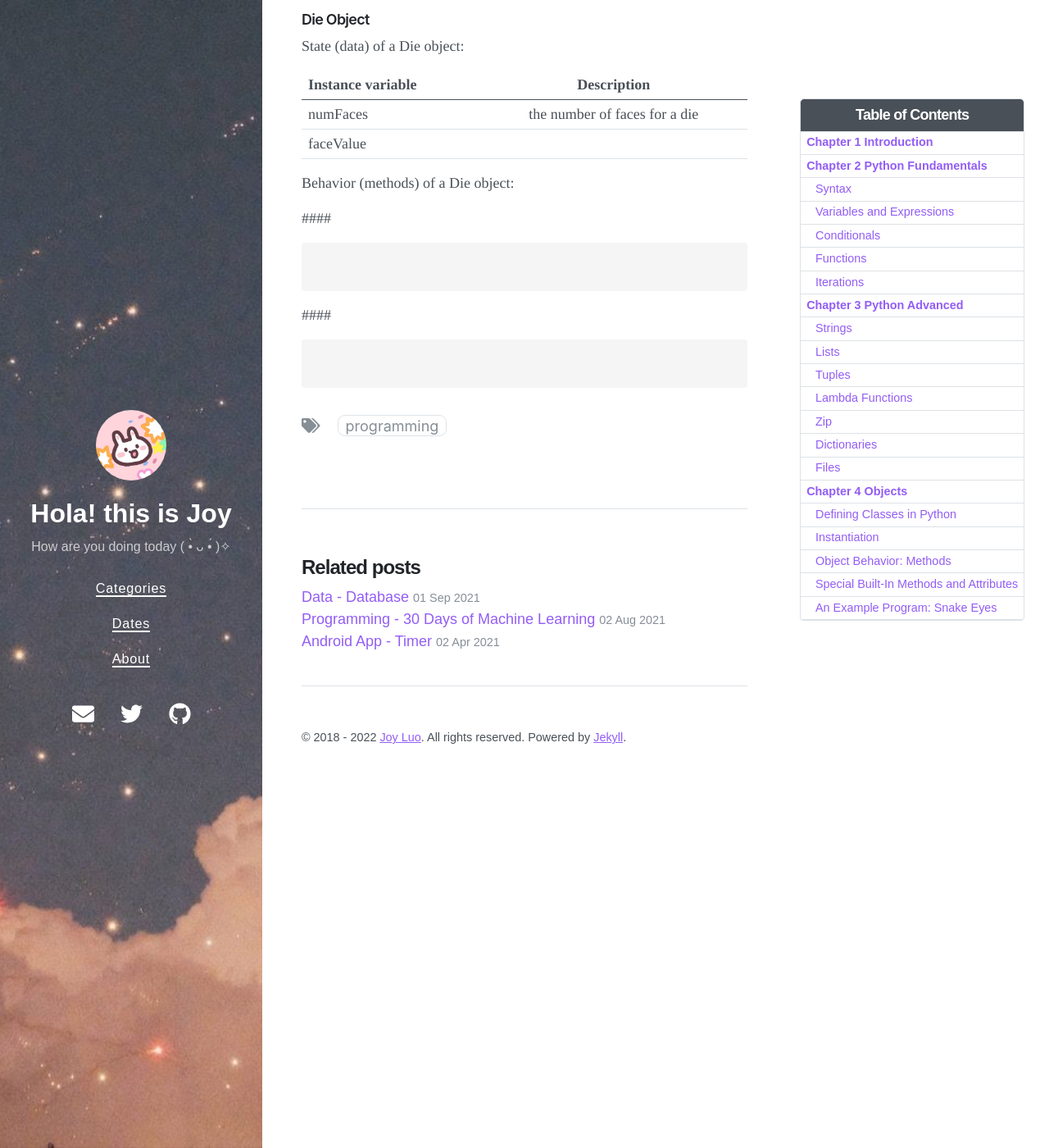
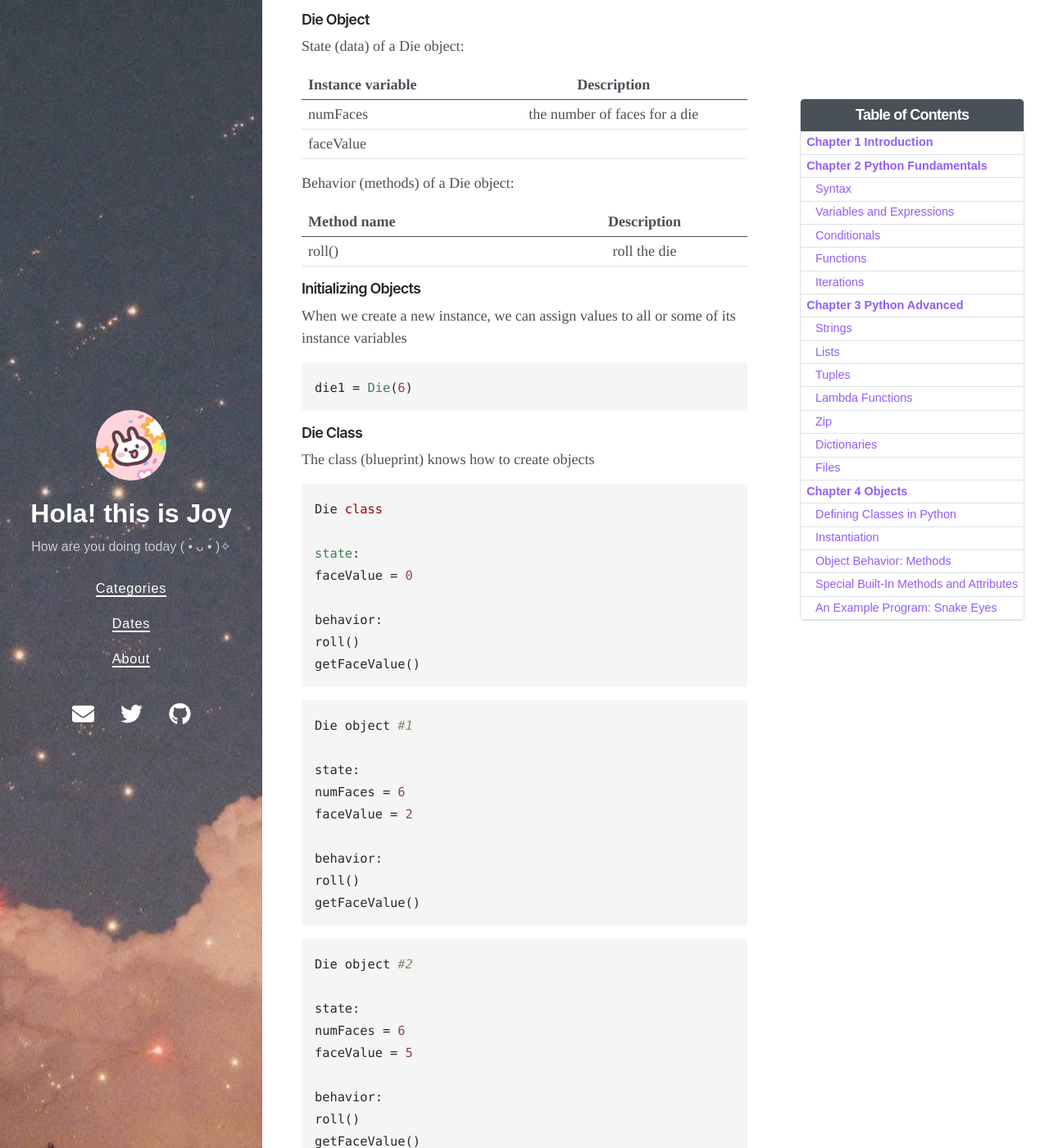
Before and after one commit to Joy3Luo/mathnotes, a Jekyll site: the page built from _posts/2022-01-02-MSML605.md, in a window 1280 px wide and 1400 px high, scrolled down 93511 px. Shown: the whole window at 82% size. Built offline with Jekyll 4.4.1, drawn with Linux system fonts in a browser that asks for light colours; nearby versions of some CDN libraries; some of the changed text lies outside the part shown.

Commit message:
Update 2022-01-02-MSML605.md

````diff
--- a/_posts/2022-01-02-MSML605.md
+++ b/_posts/2022-01-02-MSML605.md
@@ -4013,7 +4013,7 @@ The built-in method `__repr__` specifies how to turn an instance of the class in
 
  If you type  f  at the prompt and hit ENTER, then you are also calling  `__repr__`  to determine what to display to the user as output
 
-#### Custom __repr__: Example
+#### Custom \_\_repr\_\_: Example
 
 ```py
 class Student:
@@ -4060,16 +4060,185 @@ faceValue|
 
 Behavior (methods) of a Die  object:
 
-
+Method name|Description
+---|:--:|---:
+roll()|roll the die
+
+#### Initializing Objects
+
+When we create a new instance, we can assign values to all or some of its instance variables
+
+```py
+die1 = Die(6)
+```
+
+#### Die Class
+
+The class (blueprint) knows how to create objects
+
+```py
+Die class
+
+state:
+faceValue = 0
+
+behavior:
+roll()
+getFaceValue()
+```
+```py
+Die object #1
+
+state:
+numFaces = 6
+faceValue = 2
+
+behavior:
+roll()
+getFaceValue()
+```
+
+```py
+Die object #2
+
+state:
+numFaces = 6
+faceValue = 5
+
+behavior:
+roll()
+getFaceValue()
+```
+
+```py
+Die object #3
+
+state:
+numFaces = 10
+faceValue = 8
+
+behavior:
+roll()
+getFaceValue()
+```
+
+#### Die Class
+
+The following code creates a new class named Die
+
+```py
+class Die:
+  faceValue = 0
+  def __init__(self,faces):
+    self.numFaces = faces
+```
+
+#### Instance Variables
+
+Each object has its own copy of instance variable
+
+```py
+
+```
 
 ####
 
+
+
 ```py
 
 ```
 
 ####
 
-```py
-
-```
+
+
+```py
+
+```
+
+####
+
+
+
+```py
+
+```
+
+####
+
+
+
+```py
+
+```
+
+####
+
+
+
+```py
+
+```
+
+####
+
+
+
+```py
+
+```
+
+####
+
+```py
+
+```
+
+####
+
+```py
+
+```
+
+####
+
+```py
+
+```
+
+####
+
+```py
+
+```
+
+####
+
+```py
+
+```
+
+####
+
+```py
+
+```
+
+####
+
+```py
+
+```
+
+####
+
+```py
+
+```
+
+####
+
+```py
+
+```
````
